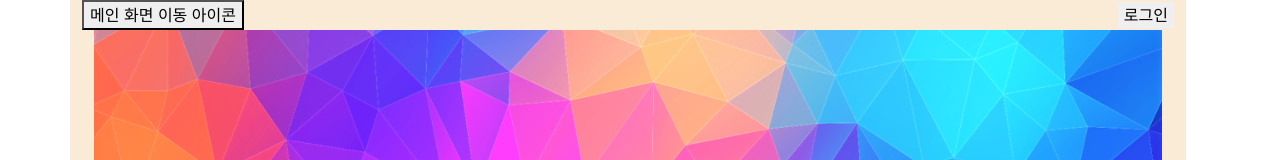
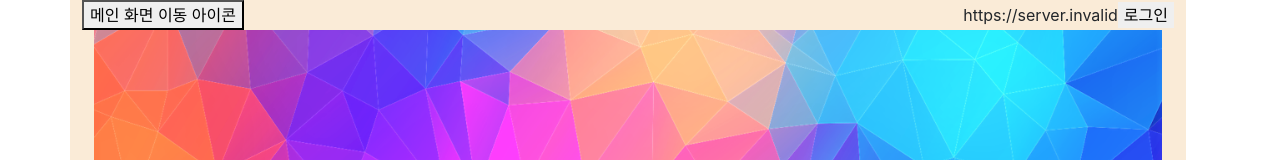
Before and after one commit to Lee-HT/codelia, a React (Create React App) app: page / in a window 1280 px wide. Shown: the top 160 px of the page. Built offline with nearby package versions, Linux system fonts and the light colour scheme; no server answers.

Commit message:
git ignore 수정, .env.local => .env.development

```diff
--- a/src/API.js
+++ b/src/API.js
@@ -1,7 +1,7 @@
 import axios from "axios";
 
 export const api = axios.create({
-  baseURL: process.env.REACT_APP_HOST + "/api",
+  baseURL: process.env.REACT_APP_API + "/api",
   timeout: 3000,
   responseType: "json",
   withCredentials: true,
--- a/src/components/Menu/Header/HeaderMenu.js
+++ b/src/components/Menu/Header/HeaderMenu.js
@@ -25,6 +25,7 @@ export default function HeaderMenu() {
 
   return (
     <div className="header-menu">
+      <div>{process.env.REACT_APP_API}</div>
       {userInfo.isLogin ? (
         <div className="user-menu-wrap">
           <Button onClick={handleMyMenu}>{userInfo.username}</Button>
```
Also changed, not shown: 1 other file (tests, documents, lock files or other folders).
